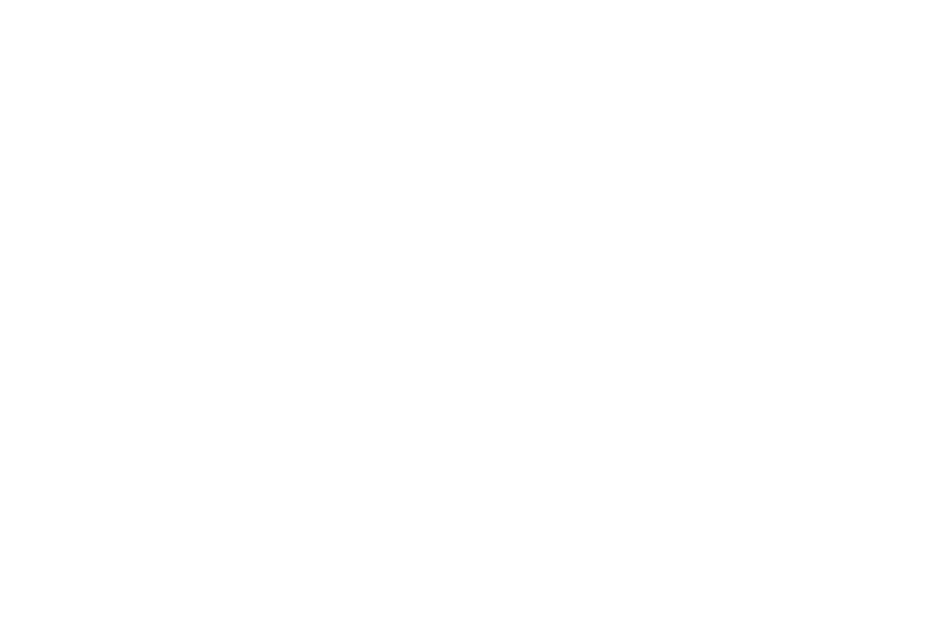
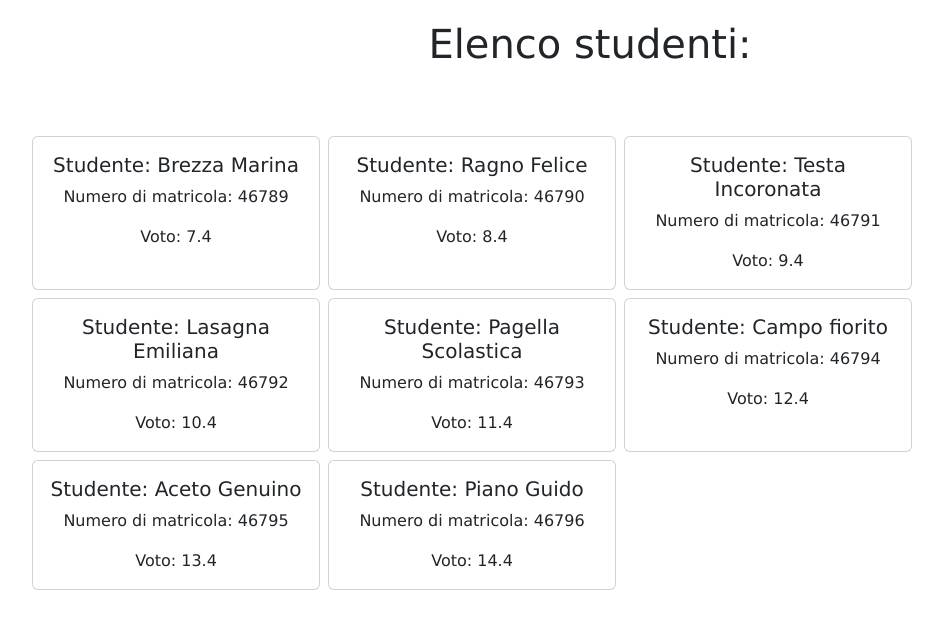
Before and after one commit to maricamola/js-jsnacks-blocco-5, a plain HTML site: page jsnack2/index.html in a window 1280 px wide. Shown: the whole page, without its empty margins (50-993 px from the left). Drawn offline with nearby package versions, Linux system fonts and the light colour scheme.

Commit message:
jsnack2 completed

```diff
--- a/jsnack2/index.html
+++ b/jsnack2/index.html
@@ -3,16 +3,28 @@
   <head>
     <meta charset="UTF-8">
     <meta http-equiv="X-UA-Compatible" content="IE=edge">
+    <meta name="viewport" content="width=device-width, initial-scale=1.0">
+    <link href="https://cdn.jsdelivr.net/npm/bootstrap@5.3.0-alpha3/dist/css/bootstrap.min.css" rel="stylesheet" integrity="sha384-KK94CHFLLe+nY2dmCWGMq91rCGa5gtU4mk92HdvYe+M/SXH301p5ILy+dN9+nJOZ" crossorigin="anonymous">
     <link rel="stylesheet" href="style.css">
-  <meta name="viewport" content="width=device-width, initial-scale=1.0">
-  <title>JSnack 1</title>
+    <title>JSnack 2</title>
   </head>
   <body>
-  <div class="container">
+    <h1>Elenco studenti:</h1>
+
+    <div class="container d-flex gap-2 flex-wrap my-5">
+
+      <!-- <div class="card" style="width: 18rem;">
+        <div class="card-body">
+          <h5 class="card-title">nomeCognome</h5>
+          <p class="card-text">Matricola</p>
+          <p class="card-text">voto</p>
+        </div>
+      </div> -->
 
     </div>
 
 
+    <script src="https://cdn.jsdelivr.net/npm/bootstrap@5.3.0-alpha3/dist/js/bootstrap.bundle.min.js" integrity="sha384-ENjdO4Dr2bkBIFxQpeoTz1HIcje39Wm4jDKdf19U8gI4ddQ3GYNS7NTKfAdVQSZe" crossorigin="anonymous"></script>
     <script src="script.js"></script>
   </body>
 </html>
--- a/jsnack2/script.js
+++ b/jsnack2/script.js
@@ -0,0 +1,33 @@
+//Creo array studenti
+const studenti= [
+  'Brezza Marina',
+  'Ragno Felice',
+  'Testa Incoronata',
+  'Lasagna Emiliana',
+  'Pagella Scolastica',
+  'Campo fiorito',
+  'Aceto Genuino',
+  'Piano Guido'
+];
+
+//Seleziono il container
+const container = document.querySelector('.container');
+
+//Con map creo la nuova array chiamata 'listaStudenti'. La funzione di callback mi restituisce nome,matricola, voto.
+const listaStudenti = studenti.map((studente, i) => ({nome: studente, matricola: 46789 + i , voto: 7.4 + i}));
+
+console.log(listaStudenti)
+
+listaStudenti.forEach((student) => {
+  const {nome, matricola, voto} = student;
+  const card =`
+  <div class="card" style="width: 18rem;">
+        <div class="card-body">
+          <h5 class="card-title">Studente: ${nome}</h5>
+          <p class="card-text">Numero di matricola: ${matricola}</p>
+          <p class="card-text">Voto: ${voto}</p>
+        </div>
+      </div>
+  `
+  container.innerHTML += card;
+});
--- a/jsnack2/style.css
+++ b/jsnack2/style.css
@@ -0,0 +1,14 @@
+*{
+  margin: 0;
+  padding: 0;
+  box-sizing: border-box;
+}
+
+body{
+  text-align: center !important;
+  font-family: 'Lucida Sans', 'Lucida Sans Regular', 'Lucida Grande', 'Lucida Sans Unicode', Geneva, Verdana, sans-serif;
+}
+
+h1{
+  padding: 20px ;
+}
```
Also changed, not shown: 1 other file. Lines whose indentation alone changed are shown as unchanged.
